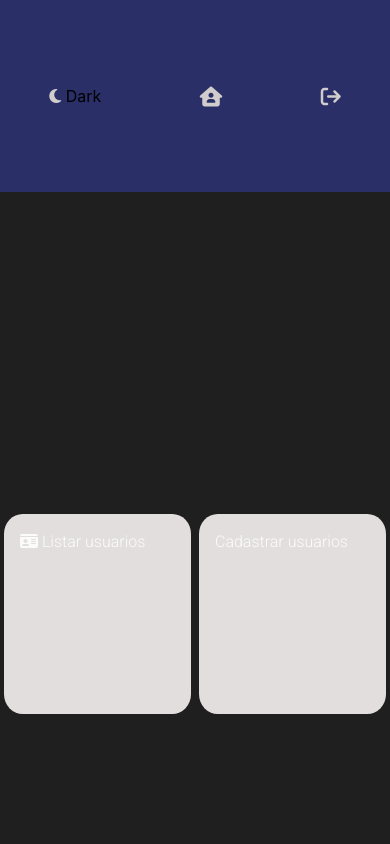
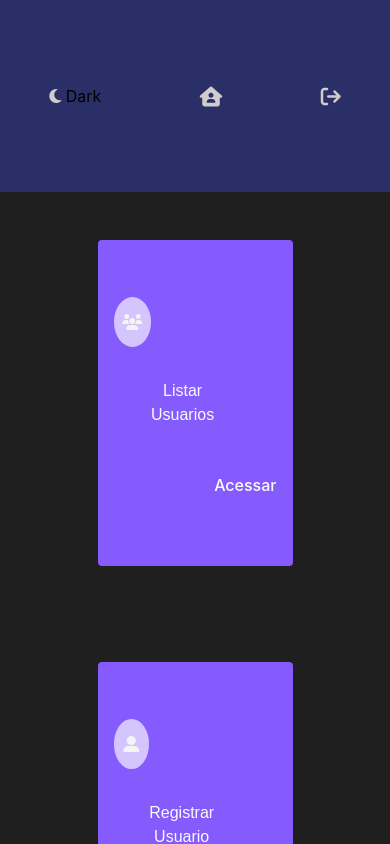
Before and after one commit to julianadeveloper/FuncionariosFront, a Vue app: page /Dashboard in a window 390 px wide. Built offline with nearby package versions, Linux system fonts and the light colour scheme; no server answers; sample sign-in values are in the browser's storage; a web font is replaced by a local one.

Commit message:
nova tela de acess

```diff
--- a/src/components/Dash.vue
+++ b/src/components/Dash.vue
@@ -1,15 +1,28 @@
 <template>
   <section id="body-section-dashboard">
     <div class="body-menu">
-      <i class="fas fa-id-card"></i>
+      <div class="body-icon">
+        <i class="fa-solid fa-users"></i>
+      </div>
+
+      <span  class="list-users">Listar Usuarios</span>
+      <div class="link-acess">
         <a class="btn-dashboard" @click="$router.push({ name: 'home' })">
-        Listar usuarios</a
+          Acessar
+        </a>
+      </div>
+    </div>
+
+    <div class="body-menu" v-if="isAdmin">
+      <div class="body-icon">
+        <i class="fa-solid fa-user-large"></i>
+      </div>
+      <span class="list-users">Registrar Usuario</span>
+      <div class="link-acess">
+        <a class="btn-dashboard" @click="$router.push({ name: 'CreateView' })"
+          >Acessar</a
         >
       </div>
-    <div class="body-menu" v-if="isAdmin">
-      <a class="btn-dashboard" @click="$router.push({ name: 'CreateView' })"
-        >Cadastrar usuarios</a
-      >
     </div>
   </section>
 </template>
@@ -21,15 +34,13 @@ import { ApiService } from "@/services/api";
 
 export default defineComponent({
   name: "DashboardComponent",
-setup(){
+  setup() {
     const apiService = new ApiService();
     const user = ref({
       username: "",
     });
 
-
     return { user, apiService };
-
   },
   computed: {
     ...mapGetters({ isAdmin: "authModule/isAdmin" }),
@@ -40,6 +51,19 @@ setup(){
 <style scoped>
 @import url("https://fonts.googleapis.com/css2?family=Roboto:wght@300&family=Spline+Sans+Mono:wght@500&display=swap");
 
+span {
+  text-align: center;
+
+  font-family: "Poppins", sans-serif;
+  font-weight: 500;
+  font-size: 1.8rem;
+}
+.fa-solid {
+  color: rgb(244, 244, 244);
+}
+.link-acess {
+  margin-top: 100%;
+}
 #body-section-dashboard {
   display: flex;
   width: 100%;
@@ -47,20 +71,57 @@ setup(){
   justify-content: center;
   align-items: center;
 }
+
+.body-icon {
+  display: flex;
+  justify-content: center;
+  align-items: center;
+  width: 50px;
+  height: 50px;
+  border-radius: 50%;
+  background: rgba(255, 255, 255, 0.649);
+  margin-bottom: 100%;
+}
 .body-menu {
-  font-family: "Roboto", sans-serif;
-  width: 300px;
-  height: 200px;
-  border-radius: 10%;
-  background: rgb(227, 222, 222);
   padding: 1rem;
-  margin: 0.25rem;
+  margin: 3rem;
   scroll-behavior: smooth;
-
+  width: 368px;
+  height: 440px;
+  left: 791px;
+  top: 167px;
+  background: #855bfd;
+  border-radius: 4px;
+  justify-content: space-evenly;
+  display: flex;
+  align-items: center;
 }
 .btn-dashboard {
   background-color: transparent;
   color: black;
-
+}
+@media only screen and (max-width: 600px) {
+  #body-section-dashboard {
+    display: flex;
+    width: 100%;
+    height: 100vh;
+    justify-content: center;
+    flex-direction: column;
+    align-items: center;
+  }
+  .body-menu {
+    scroll-behavior: smooth;
+    width: 50%;
+    height: 50%;
+    padding: 1rem;
+    font-weight: 500;
+    text-align: start;
+  }
+  .body-icon {
+    width: inherit;
+  }
+  .list-users {
+    font-size: 16px;
+  }
 }
 </style>
```
Lines whose indentation alone changed are shown as unchanged.
